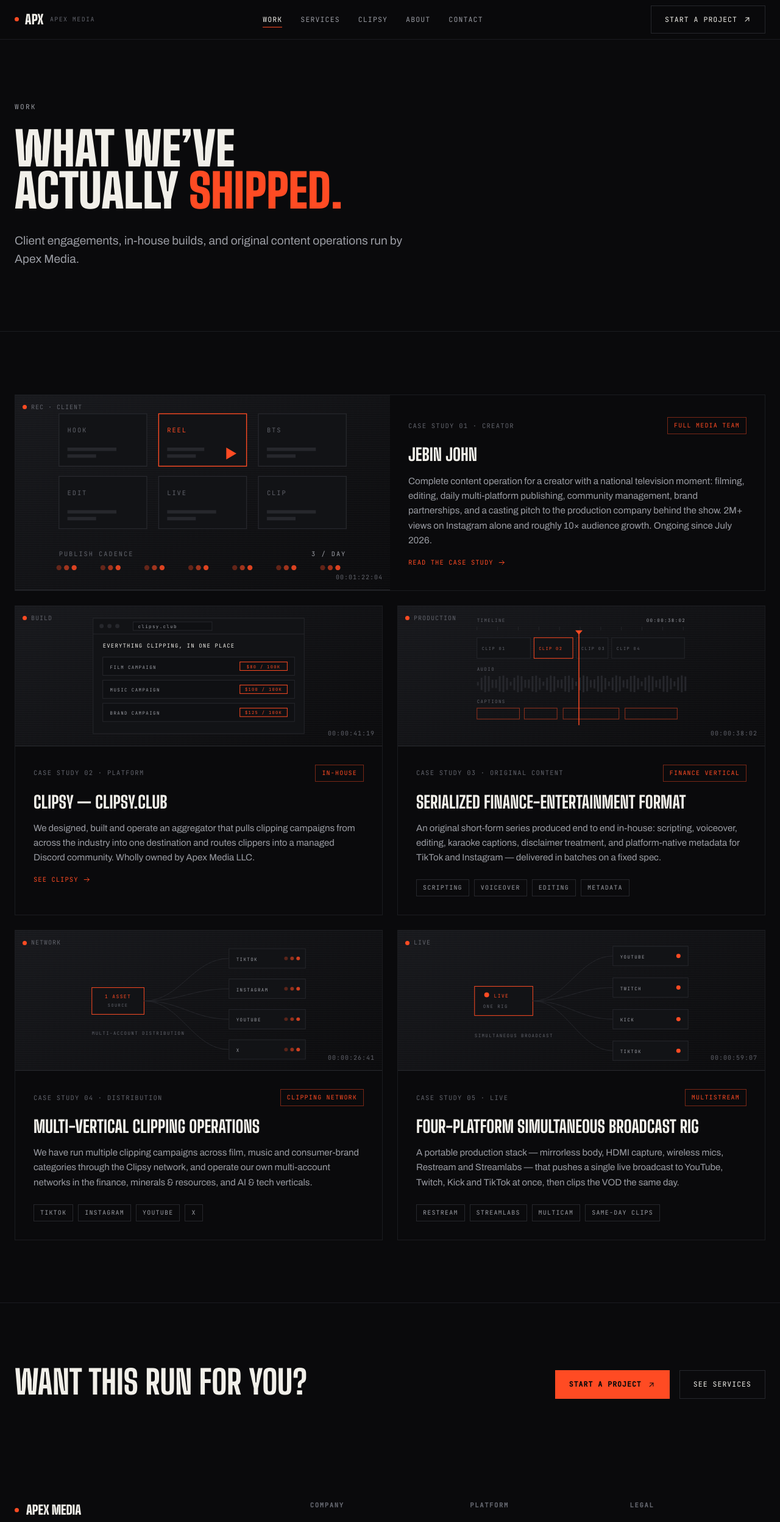
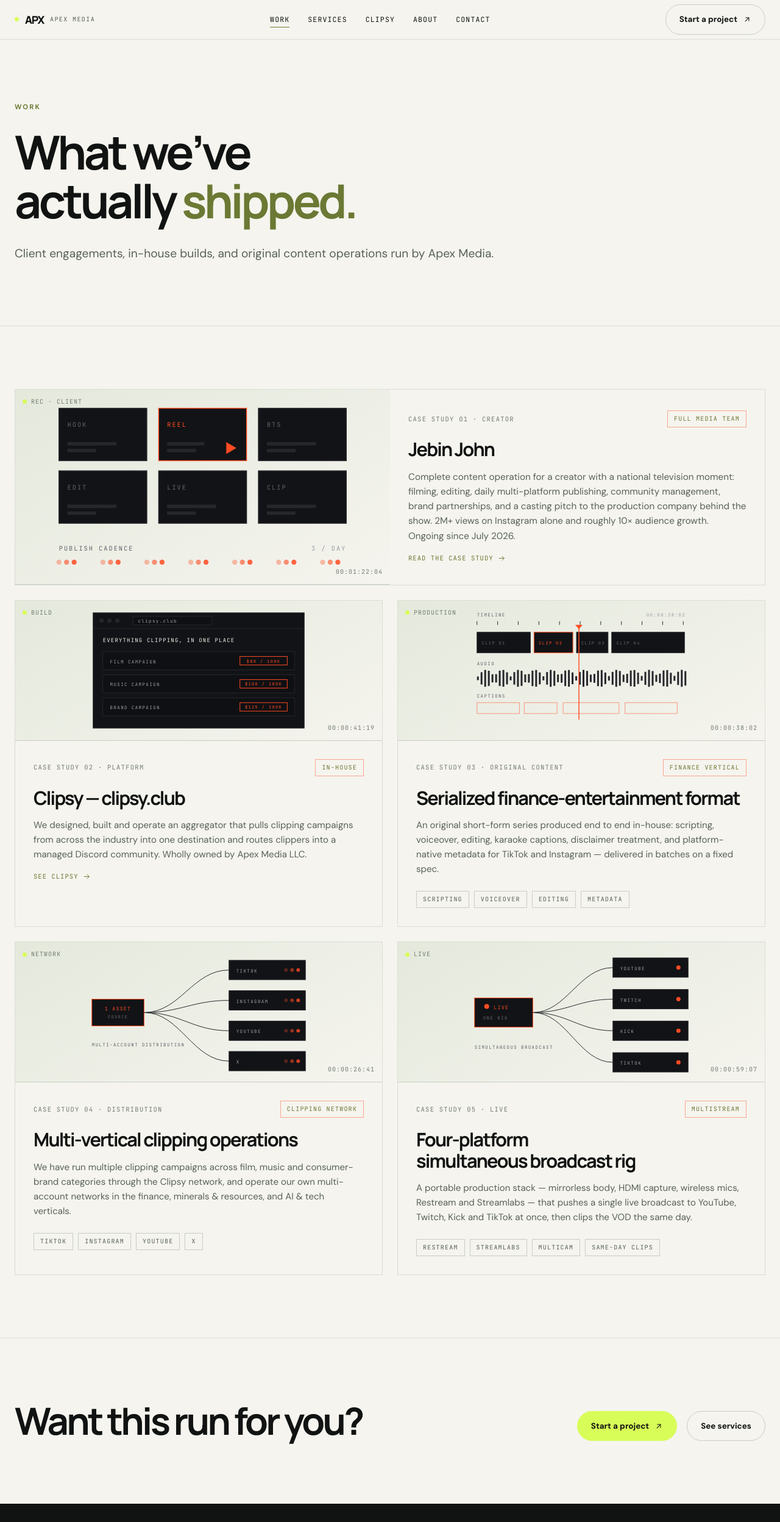
Before and after one commit to ddawg16/apex-media-site, a plain HTML site: page work.html in a window 1280 px wide. Shown: the top 2496 px of the page at 61% size. Drawn offline with Linux system fonts and the light colour scheme.

Commit message:
Align interior pages with editorial visual style

```diff
--- a/styles.css
+++ b/styles.css
@@ -1,3 +1,4 @@
+@import url('https://fonts.googleapis.com/css2?family=DM+Sans:wght@400;500;600;700&family=Manrope:wght@400;500;600;700;800&display=swap');
 /* Apex Media LLC — apexmedia.space */
 
 :root{
@@ -199,3 +200,32 @@
   .ticker-track,.rec{animation:none!important;}
   *{transition-duration:.01ms!important;}
 }
+
+/* Editorial refresh shared with the new homepage */
+:root{--bg:#f5f4ee;--surface:#eef0e8;--surface-2:#e4e9dc;--border:#c8cec3;--border-soft:#dadfd5;--text:#101311;--dim:#586159;--faint:#737d73;--accent:#6b7934;--accent-deep:#445122;--chrome:#101311}
+body{font-family:'DM Sans',sans-serif}
+.display,h1.hero,h2.sec,h3.sub,h4,.prose h2{font-family:Manrope,sans-serif;text-transform:none;letter-spacing:-.06em}
+h1.hero{font-size:clamp(3rem,7vw,6.5rem);line-height:1.04;font-weight:700}
+h2.sec{font-size:clamp(2.5rem,4.8vw,5rem);line-height:1.08;font-weight:700}
+h3.sub{font-size:clamp(1.45rem,2.4vw,2.2rem);line-height:1.12;font-weight:700}
+h4{font-size:1.15rem;line-height:1.3;font-weight:700}
+header.nav{background:rgba(245,244,238,.94);border-bottom-color:var(--border-soft)}
+.brand .mark{font-family:Manrope,sans-serif;font-size:1.1rem;letter-spacing:-.07em}
+.brand .sub{color:var(--dim)}
+.nav-links a,.nav-links a.active{color:var(--text)}
+.btn{border-radius:50px;font-family:'DM Sans',sans-serif;font-size:.84rem;text-transform:none;letter-spacing:0;font-weight:700}
+.btn-primary{color:#101311;background:#d8fc58;border-color:#d8fc58}
+.btn-primary::before{background:#c2ea32}
+.btn-primary:hover{border-color:#c2ea32}
+.rec{background:#d8fc58;box-shadow:none}
+.card,.case{background:var(--bg)}
+.card:hover,.case:hover{background:var(--surface)}
+.eyebrow{font-family:'DM Sans',sans-serif;color:var(--accent);font-weight:700}
+input,textarea,select{font-family:'DM Sans',sans-serif;background:transparent;border:0;border-bottom:1px solid var(--border);border-radius:0}
+input:focus,textarea:focus,select:focus{border-color:var(--text)}
+footer{background:#101311;color:#f5f4ee}
+footer .foot-grid h5,footer .foot-bottom{color:#a8b1a7}
+footer .foot-grid a,footer .foot-grid p{color:#d1d8cf}
+footer .foot-grid a:hover{color:#d8fc58}
+footer .rec{background:#d8fc58}
+footer .display{color:#f5f4ee}
--- a/work.html
+++ b/work.html
@@ -16,7 +16,7 @@
 <link rel="preconnect" href="https://fonts.googleapis.com">
 <link rel="preconnect" href="https://fonts.gstatic.com" crossorigin>
 <link href="https://fonts.googleapis.com/css2?family=Big+Shoulders+Display:wght@700;800;900&family=Archivo:wght@400;500;600&family=JetBrains+Mono:wght@400;500&display=swap" rel="stylesheet">
-<link rel="stylesheet" href="/styles.css">
+<link rel="stylesheet" href="styles.css">
 </head>
 <body>
 <header class="nav">
```
Also changed, not shown: about.html (+1 -1 lines), clipsy.html (+1 -1 lines), contact.html (+1 -1 lines), privacy.html (+1 -1 lines), services.html (+1 -1 lines), terms.html (+1 -1 lines), work/jebin-john.html (+1 -1 lines).
